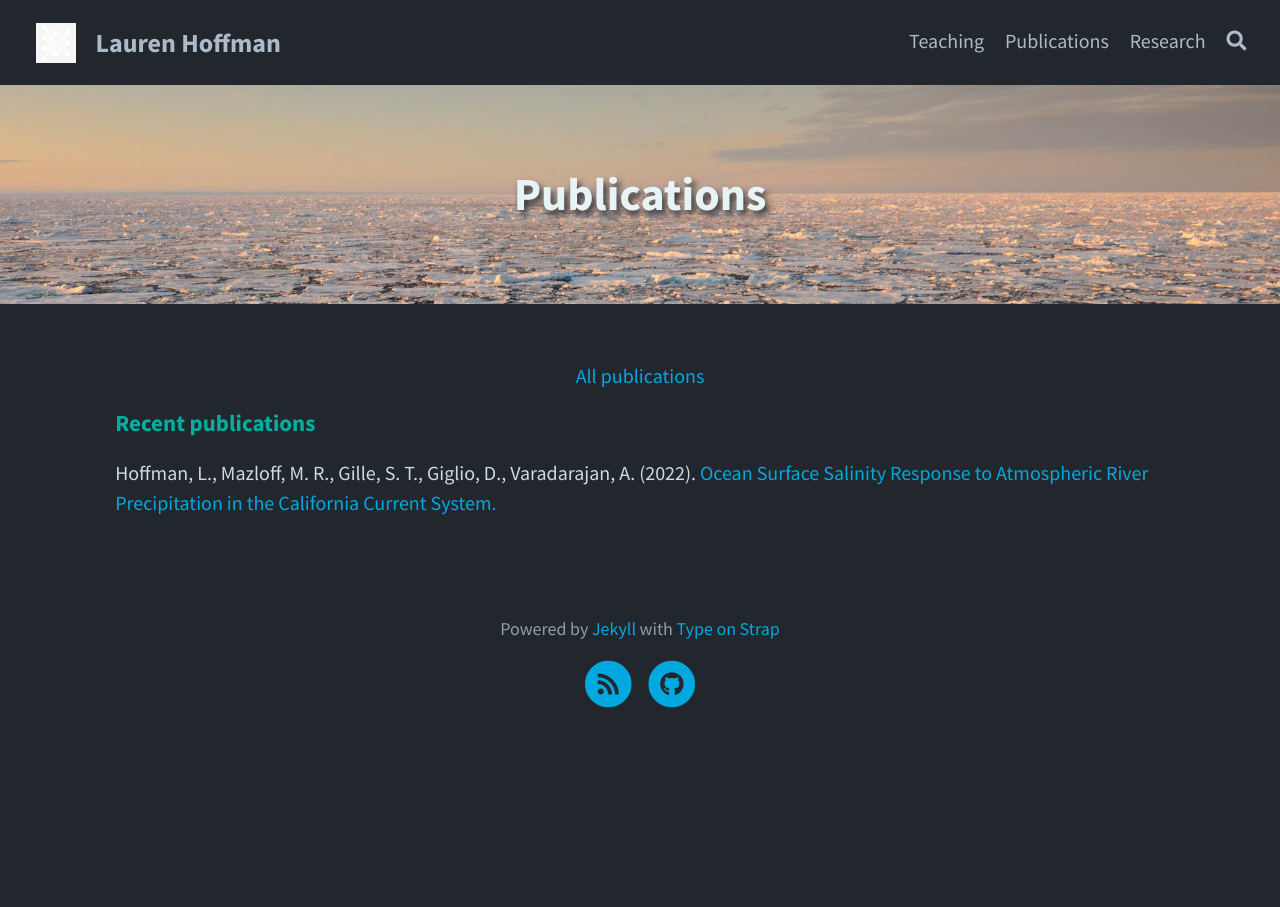
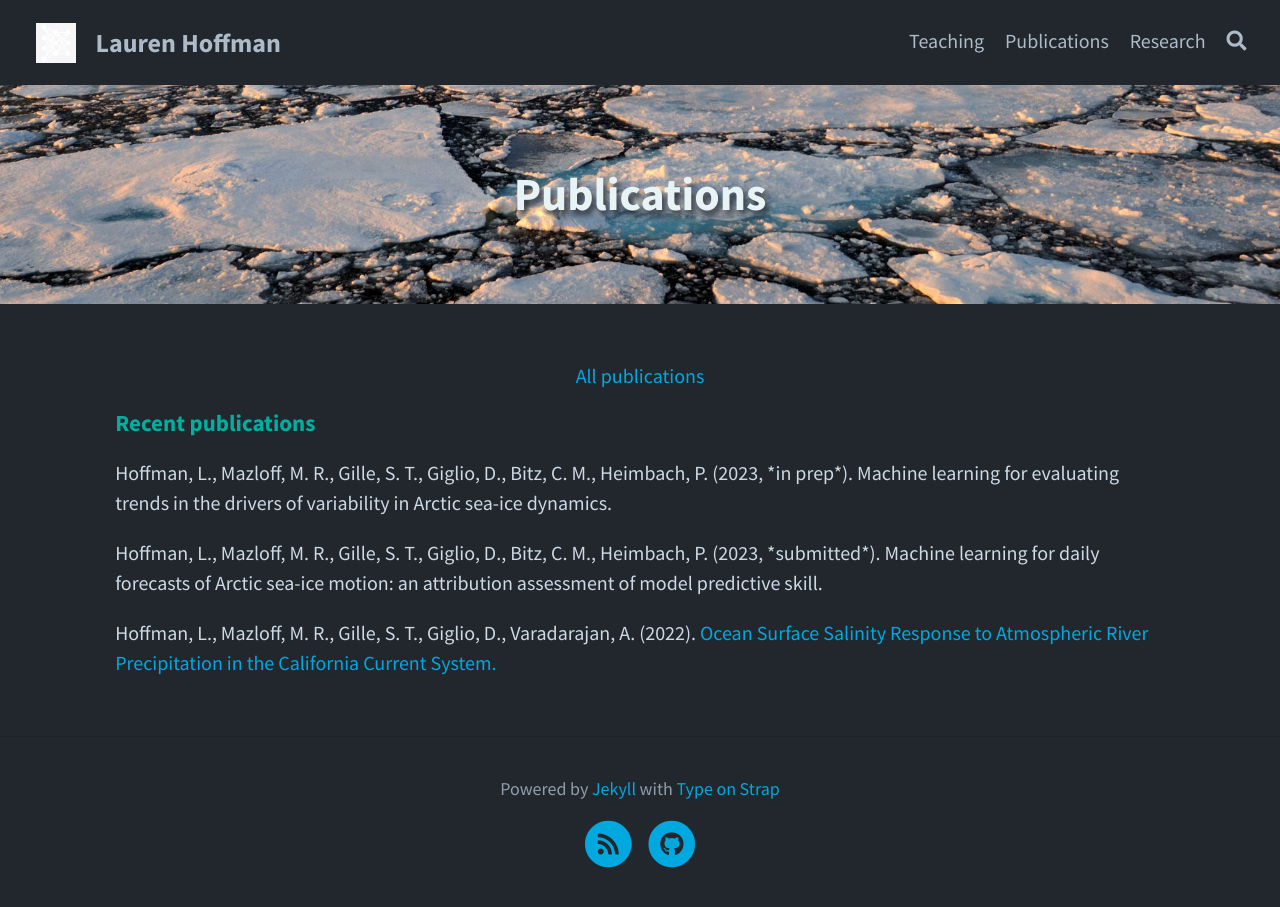
Before and after one commit to lahoffman/lahoffman.github.io, a Jekyll site: the page built from pages/publications.html, in a window 1280 px wide. Built offline with Jekyll 4.4.1, drawn with Linux system fonts in a browser that asks for light colours.

Commit message:
Update publications.html

```diff
--- a/pages/publications.html
+++ b/pages/publications.html
@@ -2,10 +2,13 @@
 layout: page
 title: Publications
 permalink: /Publications
-feature-img: "assets/img/header-sea-ice-sloshing.jpg"
-order: 2
+feature-img: "assets/img/header_seaice.jpg"
+order: 1
 ---
 <p> <center><a class="new-btn" href="https://scholar.google.com/citations?user=xLPpezUAAAAJ&hl=en" target = "_blank">All publications</a></center>
 
 <p><H4>Recent publications</H4></p>
+<p> Hoffman, L., Mazloff, M. R., Gille, S. T., Giglio, D., Bitz, C. M., Heimbach, P. (2023, *in prep*). Machine learning for evaluating trends in the
+drivers of variability in Arctic sea-ice dynamics. </a>
+<p> Hoffman, L., Mazloff, M. R., Gille, S. T., Giglio, D., Bitz, C. M., Heimbach, P. (2023, *submitted*). Machine learning for daily forecasts of Arctic sea-ice motion: an attribution assessment of model predictive skill. </a>
 <p> Hoffman, L., Mazloff, M. R., Gille, S. T., Giglio, D., Varadarajan, A. (2022). <a href="https://doi.org/10.1175/JPO-D-21-0272.1" target = "_blank"> Ocean Surface Salinity Response to Atmospheric River Precipitation in the California Current System. </a>
```
